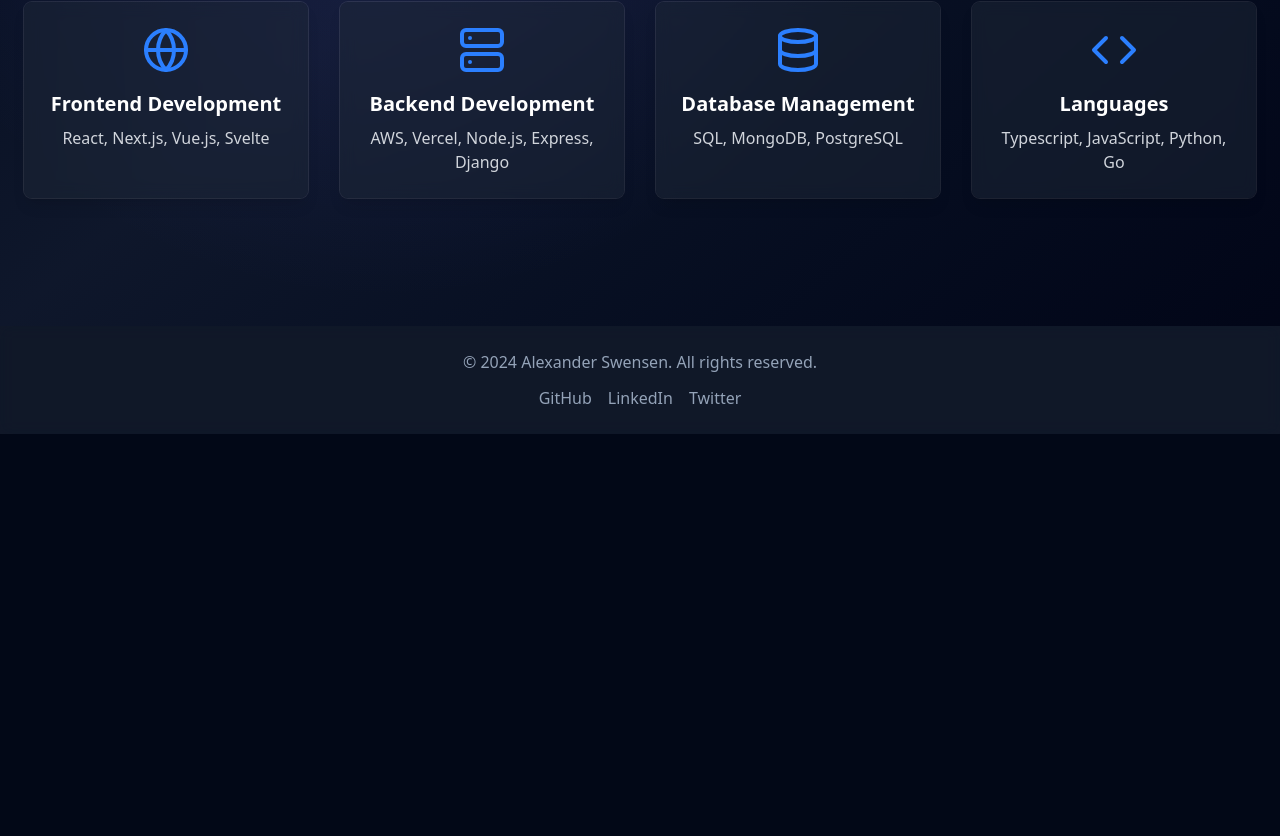
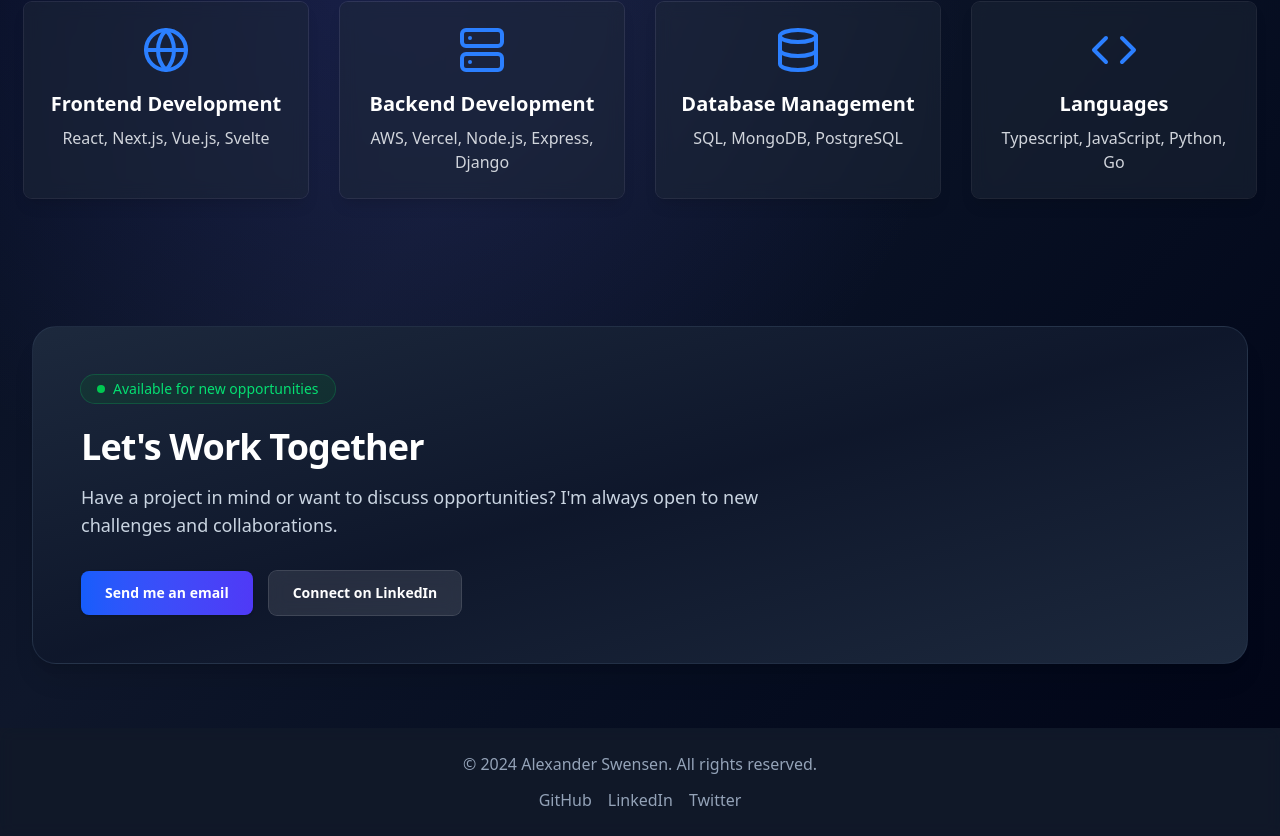
Before and after one commit to AlexSwensen/alexswensen.io, a Next.js app: page / in a window 1280 px wide. Shown: the part 849-1685 px from the top of the page. Before the commit the page ends 1283 px from the top, so only its background shows below. Built offline with nearby package versions, Linux system fonts and the light colour scheme.

Commit message:
add call to action for contact

```diff
--- a/src/app/page.tsx
+++ b/src/app/page.tsx
@@ -1,5 +1,6 @@
 import Hero from '@/components/Hero';
 import Skills from '@/components/Skills';
+import ContactCTA from '@/components/ContactCTA';
 import type { Metadata } from 'next';
 
 export const metadata: Metadata = {
@@ -77,6 +78,7 @@
       <div className="flex-grow flex flex-col gap-16 py-8 md:py-16">
         <Hero />
         <Skills />
+        <ContactCTA />
       </div>
     </div>
   );
--- /dev/null
+++ b/src/components/ContactCTA.tsx
@@ -0,0 +1,46 @@
+import Link from 'next/link';
+import { siteConfig } from '@/config/site';
+
+export default function ContactCTA() {
+  return (
+    <section className="w-full max-w-7xl mx-auto px-4 sm:px-6 lg:px-8">
+      <div className="relative rounded-3xl bg-gradient-to-br from-blue-100 via-white to-purple-50 dark:from-slate-800 dark:via-slate-900 dark:to-slate-800 p-8 md:p-12 shadow-xl overflow-hidden border border-blue-100/20 dark:border-slate-700/50">
+        <div className="absolute inset-0 -z-10 bg-[radial-gradient(circle_at_30%_50%,rgba(79,70,229,0.1),transparent_50%)] dark:bg-[radial-gradient(circle_at_30%_50%,rgba(100,100,255,0.15),transparent_50%)]" />
+        <div className="relative">
+          {siteConfig.availability.isAvailableForWork && (
+            <div className="inline-flex items-center rounded-full px-4 py-1 text-sm font-medium bg-green-100 text-green-800 dark:bg-green-900/30 dark:text-green-400 mb-6 ring-1 ring-green-500/20 dark:ring-green-500/30">
+              <span className="relative flex h-2 w-2 mr-2">
+                <span className="animate-ping absolute inline-flex h-full w-full rounded-full bg-green-400 opacity-75 dark:bg-green-500"></span>
+                <span className="relative inline-flex rounded-full h-2 w-2 bg-green-500"></span>
+              </span>
+              {siteConfig.availability.message}
+            </div>
+          )}
+          <h2 className="text-3xl font-bold tracking-tight text-slate-900 dark:text-white sm:text-4xl">
+            Let&apos;s Work Together
+          </h2>
+          <p className="mt-4 max-w-3xl text-lg text-slate-600 dark:text-slate-300">
+            Have a project in mind or want to discuss opportunities? I&apos;m always open to new
+            challenges and collaborations.
+          </p>
+          <div className="mt-8 flex flex-wrap gap-4">
+            <Link
+              href="mailto:alex@alexswensen.io"
+              className="inline-flex items-center justify-center rounded-lg bg-gradient-to-r from-blue-600 to-indigo-600 px-6 py-3 text-sm font-semibold text-white shadow-sm hover:from-blue-500 hover:to-indigo-500 focus-visible:outline focus-visible:outline-2 focus-visible:outline-offset-2 focus-visible:outline-blue-600 transition-all duration-200"
+            >
+              Send me an email
+            </Link>
+            <Link
+              href="https://www.linkedin.com/in/alexswensen/"
+              target="_blank"
+              rel="noopener noreferrer"
+              className="inline-flex items-center justify-center rounded-lg bg-white/10 backdrop-blur-sm px-6 py-3 text-sm font-semibold text-slate-900 dark:text-white ring-1 ring-slate-900/10 dark:ring-white/20 hover:bg-white/20 dark:hover:bg-white/10 focus-visible:outline focus-visible:outline-2 focus-visible:outline-offset-2 focus-visible:outline-white transition-all duration-200"
+            >
+              Connect on LinkedIn
+            </Link>
+          </div>
+        </div>
+      </div>
+    </section>
+  );
+}
--- /dev/null
+++ b/src/config/site.ts
@@ -0,0 +1,6 @@
+export const siteConfig = {
+  availability: {
+    isAvailableForWork: true,
+    message: 'Available for new opportunities',
+  },
+} as const;
```
